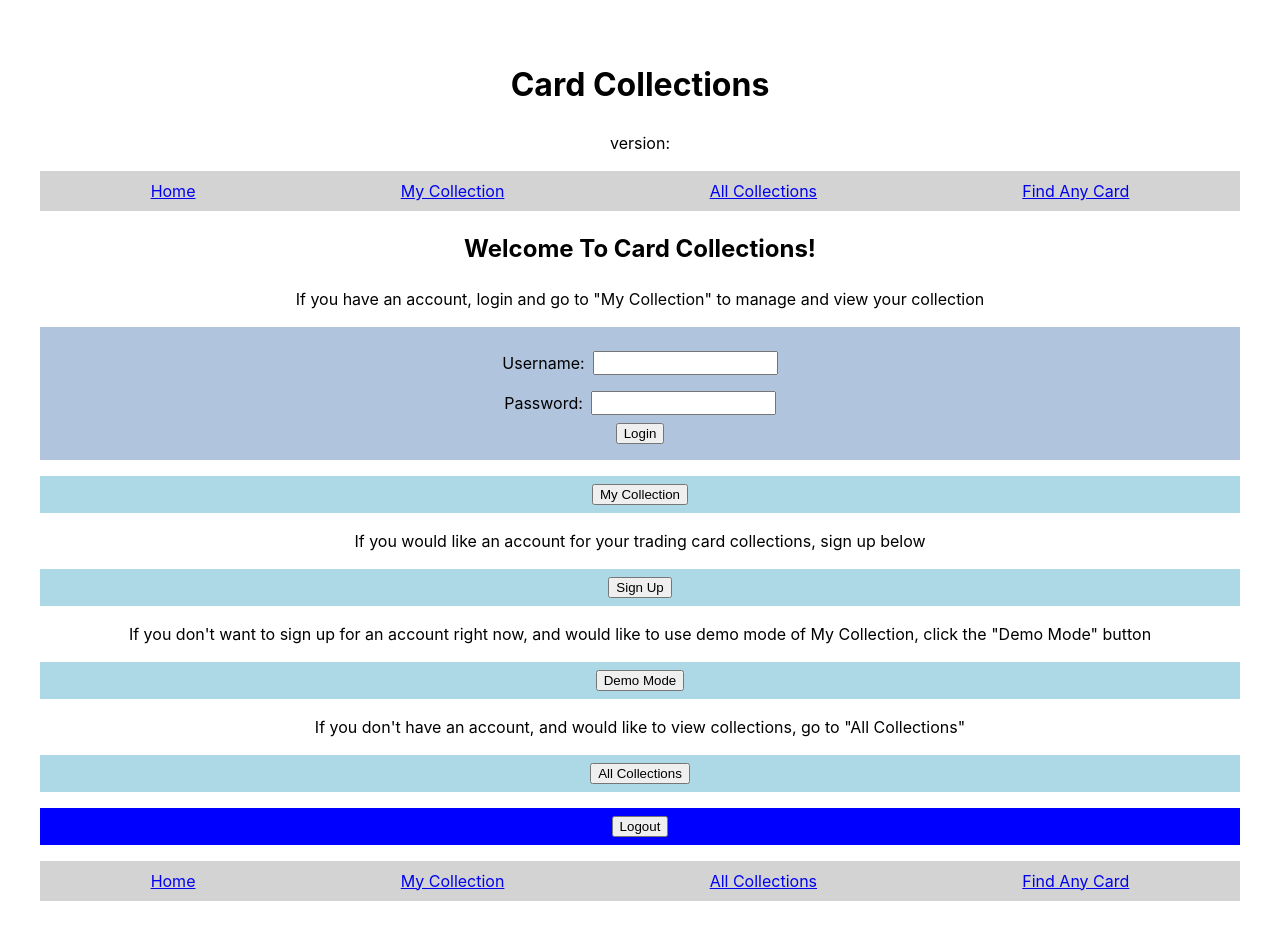
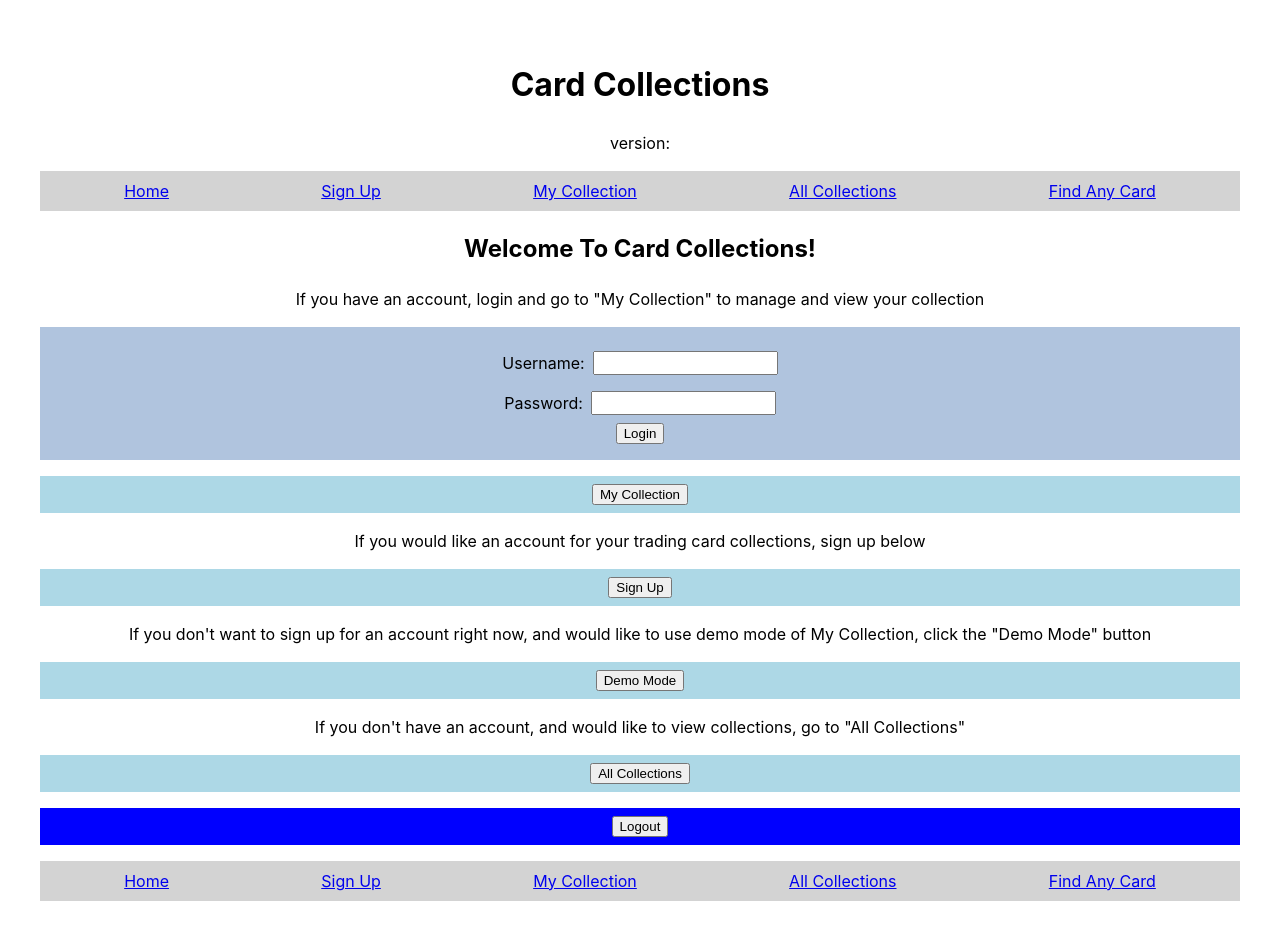
Before and after one commit to UWC2-JSCRIPT/320-wn24-final-project-tvroley, a React (Vite) app: page / in a window 1280 px wide. Shown: the top 940 px of the page. Built offline with nearby package versions, Linux system fonts and the light colour scheme; no server answers.

Commit message:
added Sign Up to Nav bar

```diff
--- a/src/Nav.jsx
+++ b/src/Nav.jsx
@@ -4,6 +4,7 @@ export default function Nav() {
   return (
     <div className="div-navigation">
       <Link to="/">Home</Link>
+      <Link to="/signup">Sign Up</Link>
       <Link to="/collection">My Collection</Link>
       <Link to="/allcollections">All Collections</Link>
       <Link to="/findanycard">Find Any Card</Link>
```
